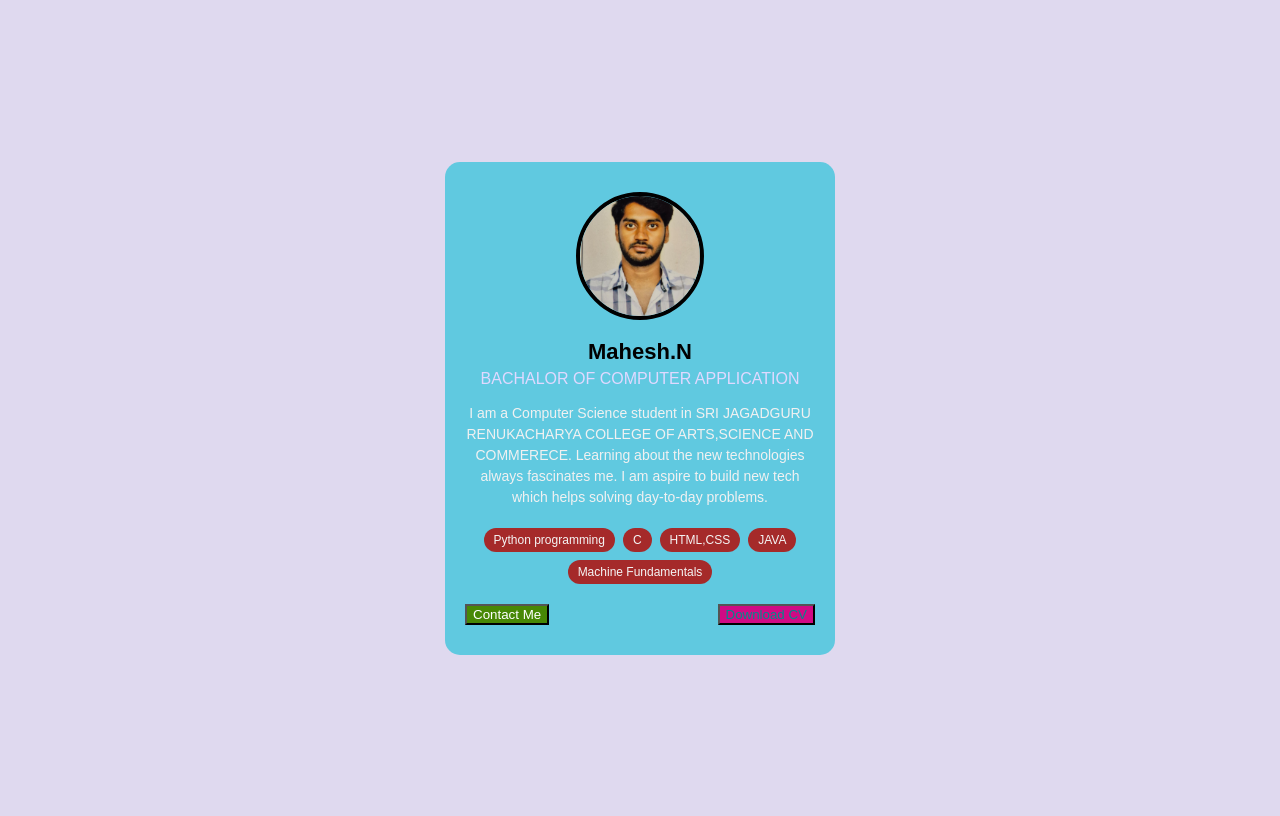
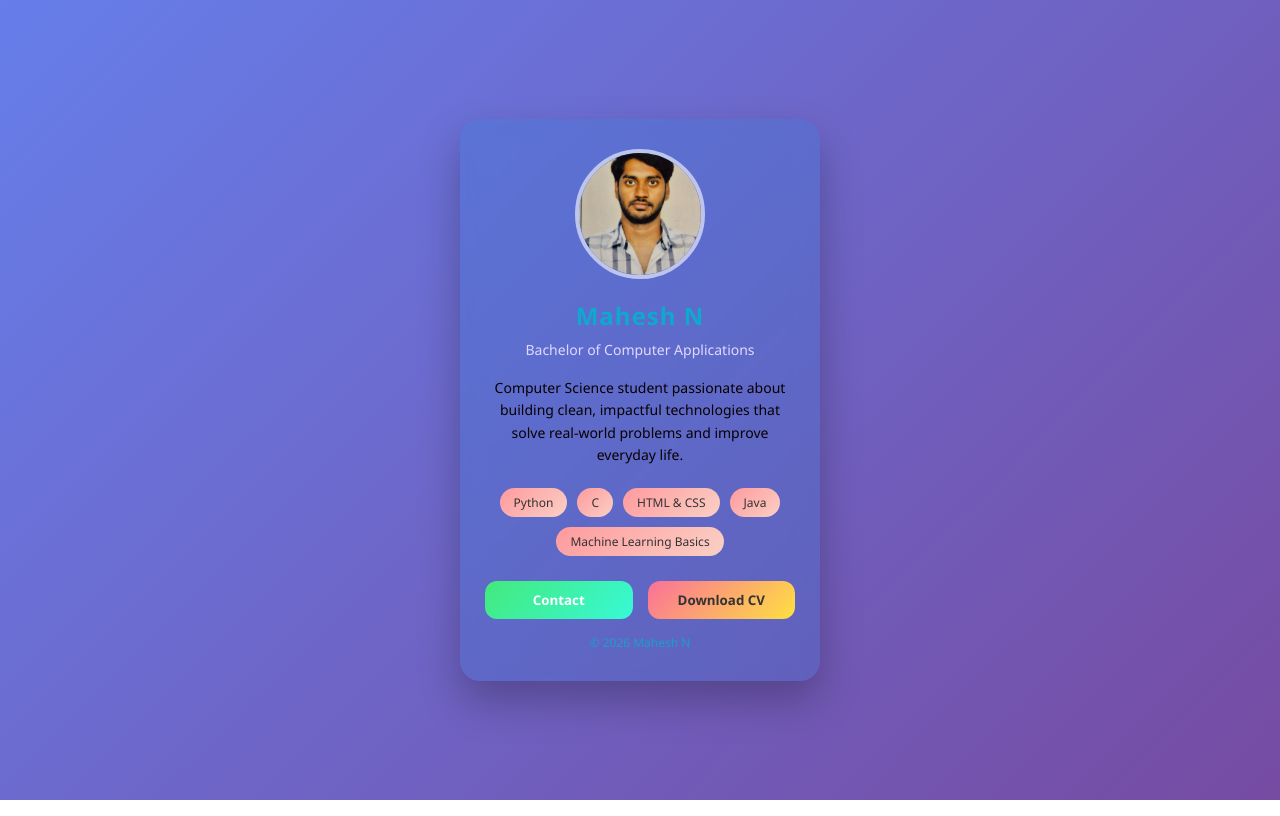
Before and after one commit to Mahesh-0702/Portfolio-card, a plain HTML site: page index.html in a window 1280 px wide. Drawn offline with Linux system fonts and the light colour scheme.

Commit message:
Update index.html

```diff
--- a/index.html
+++ b/index.html
@@ -3,165 +3,188 @@
 <head>
     <meta charset="UTF-8">
     <meta name="viewport" content="width=device-width, initial-scale=1.0">
-    <title>Profile Card</title>
+    <title>Mahesh | Profile Card</title>
+
     <style>
+        *{
+            margin: 0;
+            padding: 0;
+            box-sizing: border-box;
+            font-family: "Segoe UI", sans-serif;
+        }
+
         body{
-            font-family: Arial,sans-serif;
-            background-color:rgba(41, 4, 154, 0.15);
-            display:flex;
-            justify-content:center;
-            align-items:center;
-            height:100vh;
+            height: 100vh;
+            display: flex;
+            justify-content: center;
+            align-items: center;
+            background: linear-gradient(135deg, #667eea, #764ba2);
         }
+
         .card{
-            background-color: rgba(12, 191, 214, 0.6);
-            border-radius: 15px;
-            width:350px;
-            padding:30px 20px;
+            width: 360px;
+            background: rgba(7, 141, 219, 0.15);
+            backdrop-filter: blur(12px);
+            border-radius: 20px;
+            padding: 30px 25px;
             text-align: center;
-            box-shadow: 0 8px 20 px rgba(13, 13, 13, 0.2);
-            animation:fadeln 1s ease forwards;
+            box-shadow: 0 20px 40px rgba(0,0,0,0.25);
+            animation: fadeUp 1s ease forwards;
+            color: #0fa8cf;
+        }
 
+        .card img{
+            width: 130px;
+            height: 130px;
+            border-radius: 50%;
+            border: 4px solid rgba(255,255,255,0.6);
+            object-fit: cover;
+            cursor: pointer;
+            transition: transform 0.4s;
         }
-        .card img{
-            width:120px;
-            height:120px;
-            border-radius: 50%;
-            border:4px solid black;
-            object-fit:cover;
-            animation:popln 0.8s ease forwards;
-            cursor:pointer;
+
+        .card img:hover{
+            transform: scale(1.1);
         }
-        .card h2{
-            margin:15px 0 5px 0;
-            font-size: 22px;
-            color: black;
+
+        h2{
+            margin-top: 15px;
+            font-size: 24px;
+            letter-spacing: 1px;
         }
-        .card h4{
-            margin: 0 0 15px 0;
-            font-weight: normal;
+
+        h4{
+            margin: 8px 0 18px;
+            font-weight: 400;
+            font-size: 14px;
             color: #e0d9ff;
         }
-        .card p{
+
+        p{
             font-size: 14px;
-            color:#f1f1f1;
-            line-height:1.5;
-            margin-bottom:20px;
+            line-height: 1.6;
+            color: #070000;
+            margin-bottom: 22px;
         }
+
         .skills{
-            display:flex;
-            flex-wrap:wrap;
+            display: flex;
+            flex-wrap: wrap;
             justify-content: center;
-            gap: 8px;
-            margin-bottom: 20px;
+            gap: 10px;
+            margin-bottom: 25px;
         }
+
         .skills span{
-            background-color: brown;
-            color: whitesmoke;
-            padding: 5px 10px;
-            border-radius: 12px;
+            padding: 6px 14px;
+            border-radius: 20px;
             font-size: 12px;
-            transition: transform 0.3s,background-color 0.3s;
-            cursor:pointer;
+            background: linear-gradient(135deg, #ff9a9e, #fad0c4);
+            color: #333;
+            cursor: pointer;
+            transition: transform 0.3s, box-shadow 0.3s;
         }
+
         .skills span:hover{
-            transform: scale(1.1);
-            background-color: darkgreen;
+            transform: translateY(-4px);
+            box-shadow: 0 8px 15px rgba(0,0,0,0.25);
         }
-        .btns{
-            display:flex;
+
+        .buttons{
+            display: flex;
+            gap: 15px;
             justify-content: center;
-            gap: 15px;
             margin-bottom: 15px;
         }
-        .btns button{
-            padding: 18px 16px;
+
+        .buttons button{
+            flex: 1;
+            padding: 10px;
             border: none;
-            border-radius: 8px;
+            border-radius: 12px;
+            font-weight: 600;
             cursor: pointer;
-            font-weight: bold;
-            transition: transform 0.3s,background-color 0.3s;
-        }
-        .btn-contact{
-            background-color:rgb(71, 136, 5);
-            color:white;
-        }
-        .btn-contact:hover{
-            background-color: darkmagenta;
-            transform:scale(1.05);
-        }
-        .btn-cv{
-            background-color:rgb(208, 10, 132);
-            color: darkcyan;
-        }
-        .btn-cv:hover{
-            background-color:rgb(16, 236, 137);
-            transform:scale(1.05);
-        }
-        .footer{
-            display: flex;
-            justify-content: space-between;
-            font-size: 12px;
-            color: ivory;
-            margin-top: 10px;
+            color: #fff;
+            background: linear-gradient(135deg, #43e97b, #38f9d7);
+            transition: transform 0.3s, box-shadow 0.3s;
         }
 
-        @keyframes fadeln{
-            from{opacity: 0;transform: translateY(20px);}
-            to{opacity: 1;transform: translateY(0);}
+        .buttons button:last-child{
+            background: linear-gradient(135deg, #fa709a, #fee140);
+            color: #333;
+        }
 
+        .buttons button:hover{
+            transform: translateY(-3px);
+            box-shadow: 0 10px 20px rgba(0,0,0,0.3);
         }
-        @keyframes popln{
-            from{opacity: 0;transform: scaleY(0.5);}
-            to{opacity: 1;transform: scaleY(1);}
 
+        .footer{
+            font-size: 12px;
+            opacity: 0.85;
+        }
+
+        @keyframes fadeUp{
+            from{
+                opacity: 0;
+                transform: translateY(30px);
+            }
+            to{
+                opacity: 1;
+                transform: translateY(0);
+            }
         }
     </style>
 </head>
+
 <body>
+
     <div class="card">
-       <img src="mahesh.jpeg" alt="profile photo">
+        <img src="mahesh.jpeg" alt="Profile Photo">
 
+        <h2>Mahesh N</h2>
+        <h4>Bachelor of Computer Applications</h4>
 
-       <h2>Mahesh.N</h2>
-       <h4>BACHALOR OF COMPUTER APPLICATION</h4>
-
-       <P>
-        I am a Computer Science student in SRI JAGADGURU RENUKACHARYA COLLEGE OF ARTS,SCIENCE AND COMMERECE.
-        Learning about the new technologies always fascinates me.
-        I am aspire to build new tech which helps solving day-to-day problems.
-       </P>
+        <p>
+            Computer Science student passionate about building clean, impactful
+            technologies that solve real-world problems and improve everyday life.
+        </p>
 
         <div class="skills">
-        <span>Python programming</span>
+            <span>Python</span>
             <span>C</span>
-        <span>HTML,CSS</span>
-        <span>JAVA</span>
-        <span>Machine Fundamentals</span>
+            <span>HTML & CSS</span>
+            <span>Java</span>
+            <span>Machine Learning Basics</span>
+        </div>
+
+        <div class="buttons">
+            <button class="btn-contact">Contact</button>
+            <button class="btn-cv">Download CV</button>
         </div>
 
         <div class="footer">
-        <button class="btn-contact">Contact Me</button>
-        <button class="btn-cv">Download CV</button>
+            © 2026 Mahesh N
         </div>
     </div>
+
     <script>
-        document.querySelector(".btn-contact").addEventListener("click",function()
-        { alert("contact Details:\n\nEmail:mahisiri1807@gmail.com\nPhone:9606776307");
+        document.querySelector(".btn-contact").addEventListener("click", () => {
+            alert("Contact Details:\n\nEmail: mahisiri1807@gmail.com\nPhone: 9606776307");
         });
 
-      document.querySelector(".btn-cv").addEventListener("click",function()
-      {alert("cv download will start soon(demo).")});
-
-      let skills=document.querySelectorAll(".skills span");
-
-      skills.forEach(function(skill){
-        skill.addEventListener("click",function(){
-            alert("skills:" +this.innerText);});
+        document.querySelector(".btn-cv").addEventListener("click", () => {
+            alert("CV download coming soon 🚀");
         });
 
-      document.querySelector(".card img").addEventListener("click",function(){
-        alert("hello welcome to my portfolio!");
+        document.querySelectorAll(".skills span").forEach(skill => {
+            skill.addEventListener("click", () => {
+                alert("Skill: " + skill.innerText);
+            });
+        });
+
+        document.querySelector(".card img").addEventListener("click", () => {
+            alert("Welcome to my aesthetic portfolio ✨");
         });
     </script>
 
```
Lines whose indentation alone changed are shown as unchanged.
